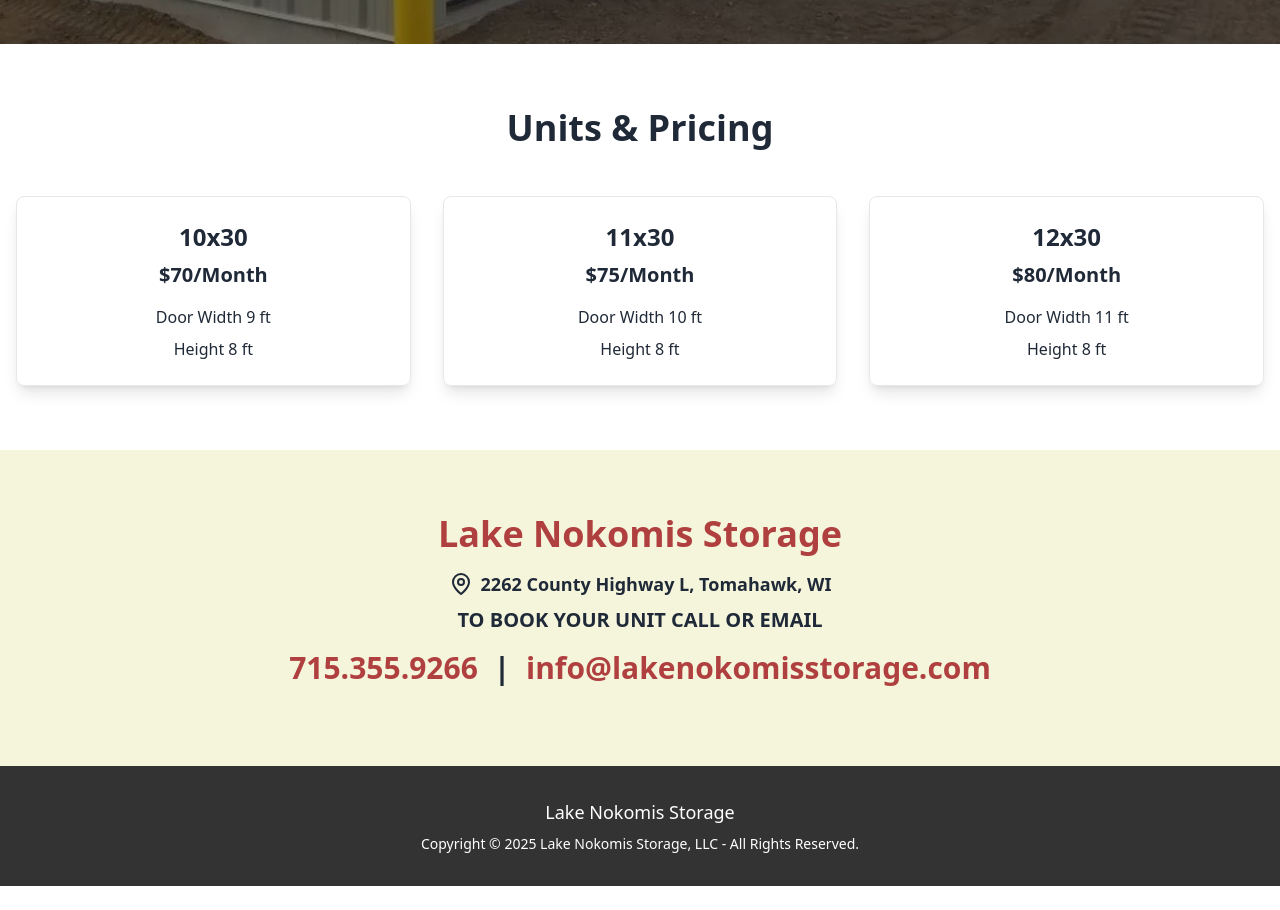
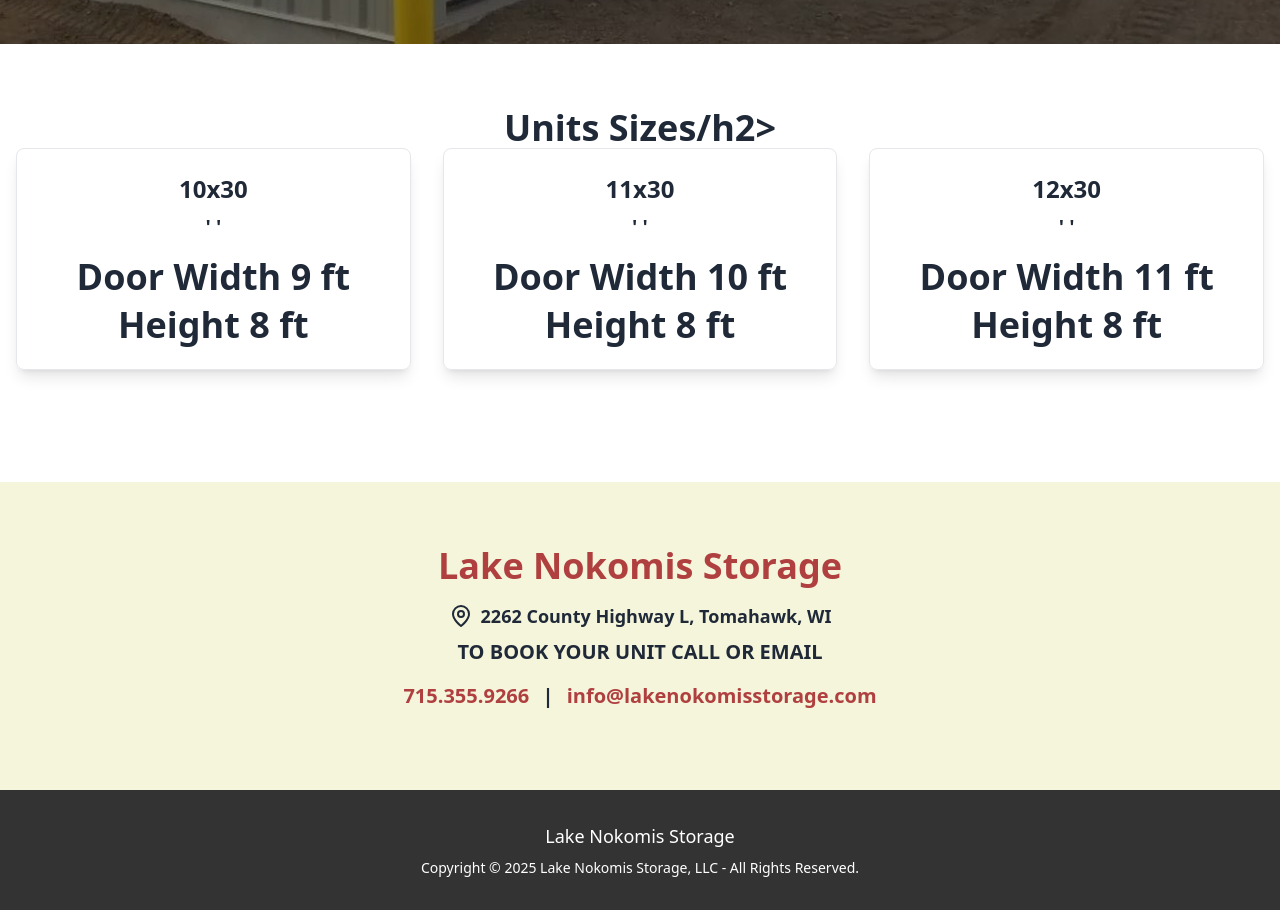
Before and after one commit to LNS-Landing/LNS-code1, a plain HTML site: page index.html in a window 1280 px wide. Shown: the part 532-1442 px from the top of the page. Before the commit the page ends 1418 px from the top, so only its background shows below. Drawn offline with nearby package versions, Linux system fonts and the light colour scheme.

Commit message:
took away pricing

```diff
--- a/index.html
+++ b/index.html
@@ -8,7 +8,7 @@
     <script src="https://cdn.tailwindcss.com"></script>
     <style>
         .hero-background {
-            /* Replace the URL with your image, e.g., 'LakeNokomisStorage.JPG' */
+            /* Replace the URL with your image, e.g., 'LakeNokomisStorage.jpg' */
             background-image: url('LakeNokomisStorage.jpg');
             background-size: cover;
             background-position: center;
@@ -38,12 +38,12 @@
     <!-- Units & Pricing Section -->
     <section id="units" class="py-16 px-4 bg-white">
         <div class="container mx-auto">
-            <h2 class="text-3xl md:text-4xl font-bold text-center mb-12">Units & Pricing</h2>
+            <h2 class="text-3xl md:text-4xl font-bold text-center mb-12">Units Sizes/h2>
             <div class="grid grid-cols-1 md:grid-cols-3 gap-8 text-center">
                 <!-- Unit 1 -->
                 <div class="p-6 border rounded-lg shadow-lg">
                     <h3 class="text-2xl font-bold mb-2">10x30</h3>
-                    <p class="text-xl font-semibold mb-4">$70/Month</p>
+                    <p class="text-xl font-semibold mb-4">' '</p>
                     <ul class="list-none space-y-2">
                         <li>Door Width 9 ft</li>
                         <li>Height 8 ft</li>
@@ -52,7 +52,7 @@
                 <!-- Unit 2 -->
                 <div class="p-6 border rounded-lg shadow-lg">
                     <h3 class="text-2xl font-bold mb-2">11x30</h3>
-                    <p class="text-xl font-semibold mb-4">$75/Month</p>
+                    <p class="text-xl font-semibold mb-4">' '</p>
                     <ul class="list-none space-y-2">
                         <li>Door Width 10 ft</li>
                         <li>Height 8 ft</li>
@@ -61,7 +61,7 @@
                 <!-- Unit 3 -->
                 <div class="p-6 border rounded-lg shadow-lg">
                     <h3 class="text-2xl font-bold mb-2">12x30</h3>
-                    <p class="text-xl font-semibold mb-4">$80/Month</p>
+                    <p class="text-xl font-semibold mb-4">' '</p>
                     <ul class="list-none space-y-2">
                         <li>Door Width 11 ft</li>
                         <li>Height 8 ft</li>
@@ -84,7 +84,7 @@
             <p class="text-xl font-semibold mb-4">
                 TO BOOK YOUR UNIT CALL OR EMAIL
             </p>
-            <p class="text-3xl font-bold my-4">
+            <p class="text-xl font-bold my-4">
                 <a href="tel:7153559266" class="hover:underline" style="color: #b04040;">715.355.9266</a>
                 <span class="mx-2 text-gray-800">|</span>
                 <a href="mailto:info@lakenokomisstorage.com" class="hover:underline" style="color: #b04040;">info@lakenokomisstorage.com</a>
```
